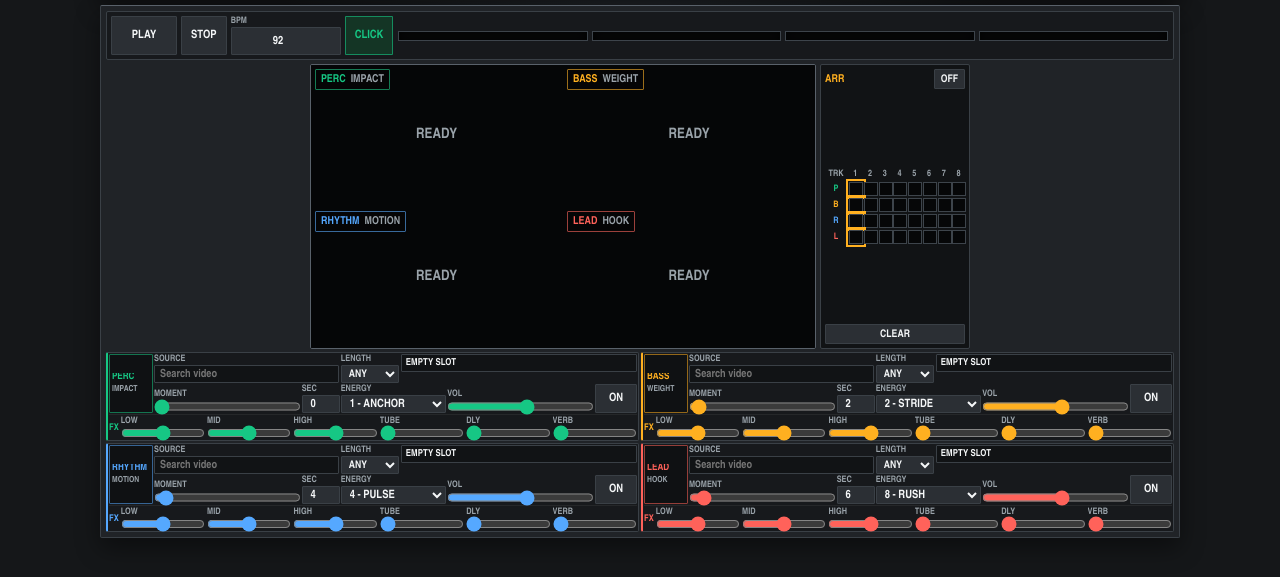
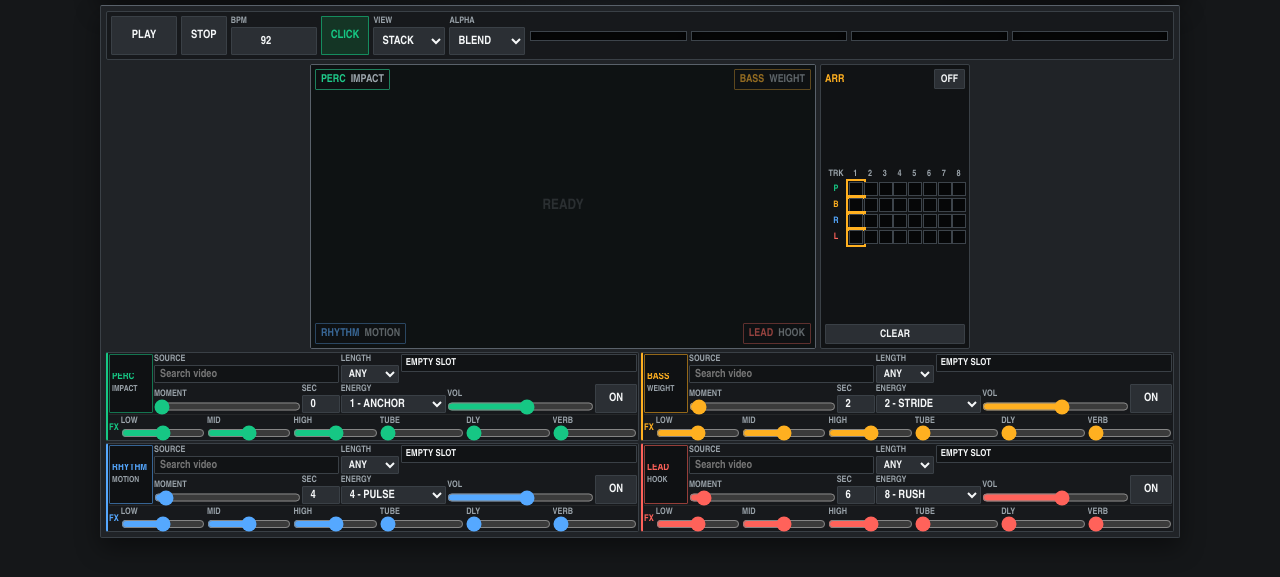
Before and after one commit to JohnPaulZigterman/freemix, a plain HTML site: page index.html in a window 1280 px wide. Shown: the part 61-638 px from the top of the page. Drawn offline with Linux system fonts and the light colour scheme.

Commit message:
Add stacked video layout modes

```diff
--- a/app.js
+++ b/app.js
@@ -7,6 +7,16 @@ const IA_DOWNLOAD_URL = "https://archive.org/download";
 const SEARCH_DELAY_MS = 280;
 const DEFAULT_BPM = 92;
 const ARRANGEMENT_STEPS = 8;
+const VIDEO_LAYOUTS = {
+  stack: "Stack",
+  grid: "Grid",
+};
+const TRANSPARENCY_MODES = {
+  blend: "Blend",
+  glass: "Glass",
+  ghost: "Ghost",
+  solid: "Solid",
+};
 const TRACKS = [
   { name: "Perc", role: "Impact", color: "green" },
   { name: "Bass", role: "Weight", color: "amber" },
@@ -45,6 +55,8 @@ let audioContext = null;
 let masterMuted = false;
 let tracks = createInitialTracks();
 let arrangement = createInitialArrangement();
+let videoLayout = "stack";
+let transparencyMode = "blend";
 let trackSearchRequestCounter = 0;
 
 renderWorkstation();
@@ -212,6 +224,28 @@ function renderWorkstation() {
         <button class="transport-button metronome-button active" id="metroButton" type="button">
           Click
         </button>
+        <label class="control-field layout-field">
+          <span>View</span>
+          <select id="layoutSelect">
+            ${Object.entries(VIDEO_LAYOUTS)
+              .map(
+                ([value, label]) =>
+                  `<option value="${value}" ${value === videoLayout ? "selected" : ""}>${label}</option>`,
+              )
+              .join("")}
+          </select>
+        </label>
+        <label class="control-field alpha-field">
+          <span>Alpha</span>
+          <select id="alphaSelect">
+            ${Object.entries(TRANSPARENCY_MODES)
+              .map(
+                ([value, label]) =>
+                  `<option value="${value}" ${value === transparencyMode ? "selected" : ""}>${label}</option>`,
+              )
+              .join("")}
+          </select>
+        </label>
         <div class="meter" aria-label="Bar position">
           <span class="beat-light" data-beat="0"></span>
           <span class="beat-light" data-beat="1"></span>
@@ -221,8 +255,8 @@ function renderWorkstation() {
       </div>
 
       <div class="performance-grid">
-        <div class="video-matrix" aria-label="Video sources">
-          ${tracks.map((track) => renderVideoCell(track)).join("")}
+        <div class="video-matrix layout-${videoLayout} alpha-${transparencyMode}" aria-label="Video sources">
+          ${tracks.map((track, index) => renderVideoCell(track, index)).join("")}
         </div>
 
         ${renderArrangementPanel()}
@@ -283,9 +317,9 @@ function renderArrangementRow(track) {
   `;
 }
 
-function renderVideoCell(track) {
+function renderVideoCell(track, index) {
   return `
-    <div class="video-cell ${track.color}" data-track-id="${track.id}">
+    <div class="video-cell ${track.color}" data-track-id="${track.id}" style="--layer-index: ${index + 1}">
       ${
         track.source
           ? `<video
@@ -450,6 +484,18 @@ function bindWorkstationControls() {
   document.querySelector("#metroButton").addEventListener("click", () => {
     masterMuted = !masterMuted;
     document.querySelector("#metroButton").classList.toggle("active", !masterMuted);
+  });
+  document.querySelector("#layoutSelect").addEventListener("change", (event) => {
+    videoLayout = event.target.value;
+    stopTransport(false);
+    tracks.forEach((track) => disposeTrackAudio(track));
+    renderWorkstation();
+  });
+  document.querySelector("#alphaSelect").addEventListener("change", (event) => {
+    transparencyMode = event.target.value;
+    stopTransport(false);
+    tracks.forEach((track) => disposeTrackAudio(track));
+    renderWorkstation();
   });
   document.querySelector("#arrangementToggle").addEventListener("click", toggleArrangement);
   document.querySelector("#arrangementClear").addEventListener("click", clearArrangement);
--- a/styles.css
+++ b/styles.css
@@ -207,7 +207,7 @@ input[type="search"]:focus {
 
 .transport {
   display: grid;
-  grid-template-columns: auto auto 110px auto minmax(96px, 1fr);
+  grid-template-columns: auto auto 86px auto 72px 76px minmax(96px, 1fr);
   gap: 4px;
   align-items: stretch;
   margin-top: 0;
@@ -258,13 +258,18 @@ input[type="number"]:focus {
 }
 
 .bpm-field {
-  grid-template-columns: 32px minmax(0, 1fr);
+  grid-template-columns: 28px minmax(0, 1fr);
 }
 
 .bpm-field input {
   width: 100%;
   padding: 0 6px;
   text-align: center;
+}
+
+.layout-field,
+.alpha-field {
+  min-width: 0;
 }
 
 .meter {
@@ -312,6 +317,92 @@ input[type="number"]:focus {
   border: 1px solid var(--line-hot);
   border-radius: var(--radius-panel);
   background: #030405;
+}
+
+.video-matrix.layout-stack {
+  position: relative;
+  display: block;
+}
+
+.video-matrix.layout-stack .video-cell {
+  position: absolute;
+  inset: 0;
+  z-index: var(--layer-index);
+  border: 0;
+}
+
+.video-matrix.layout-stack .video-cell:nth-child(2n),
+.video-matrix.layout-stack .video-cell:nth-child(n + 3) {
+  border: 0;
+}
+
+.video-matrix.layout-stack.alpha-blend .video-cell {
+  opacity: 0.56;
+  mix-blend-mode: screen;
+}
+
+.video-matrix.layout-stack.alpha-blend .video-cell:nth-child(1) {
+  opacity: 1;
+  mix-blend-mode: normal;
+}
+
+.video-matrix.layout-stack.alpha-glass .video-cell {
+  opacity: 0.72;
+  mix-blend-mode: lighten;
+}
+
+.video-matrix.layout-stack.alpha-glass .video-cell:nth-child(1) {
+  opacity: 1;
+  mix-blend-mode: normal;
+}
+
+.video-matrix.layout-stack.alpha-ghost .video-cell {
+  opacity: 0.38;
+  mix-blend-mode: screen;
+}
+
+.video-matrix.layout-stack.alpha-ghost .video-cell:nth-child(1) {
+  opacity: 1;
+  mix-blend-mode: normal;
+}
+
+.video-matrix.layout-stack.alpha-solid .video-cell {
+  opacity: 1;
+  mix-blend-mode: normal;
+}
+
+.video-matrix.layout-stack .video-cell:nth-child(1) .track-badge {
+  top: 4px;
+  bottom: auto;
+  left: 4px;
+}
+
+.video-matrix.layout-stack .video-cell:nth-child(2) .track-badge {
+  top: 4px;
+  bottom: auto;
+  right: 4px;
+  left: auto;
+}
+
+.video-matrix.layout-stack .video-cell:nth-child(3) .track-badge {
+  top: auto;
+  bottom: 4px;
+  left: 4px;
+}
+
+.video-matrix.layout-stack .video-cell:nth-child(4) .track-badge {
+  top: auto;
+  bottom: 4px;
+  right: 4px;
+  left: auto;
+}
+
+.video-matrix.layout-stack .track-empty-video {
+  opacity: 0.35;
+}
+
+.video-matrix.layout-stack .video-cell:not(:last-child) .track-empty-video {
+  opacity: 0;
 }
 
 .arrangement-panel {
```
Also changed, not shown: docs/development-plan.md (+2 -0 lines), docs/philosophy.md (+2 -2 lines).
